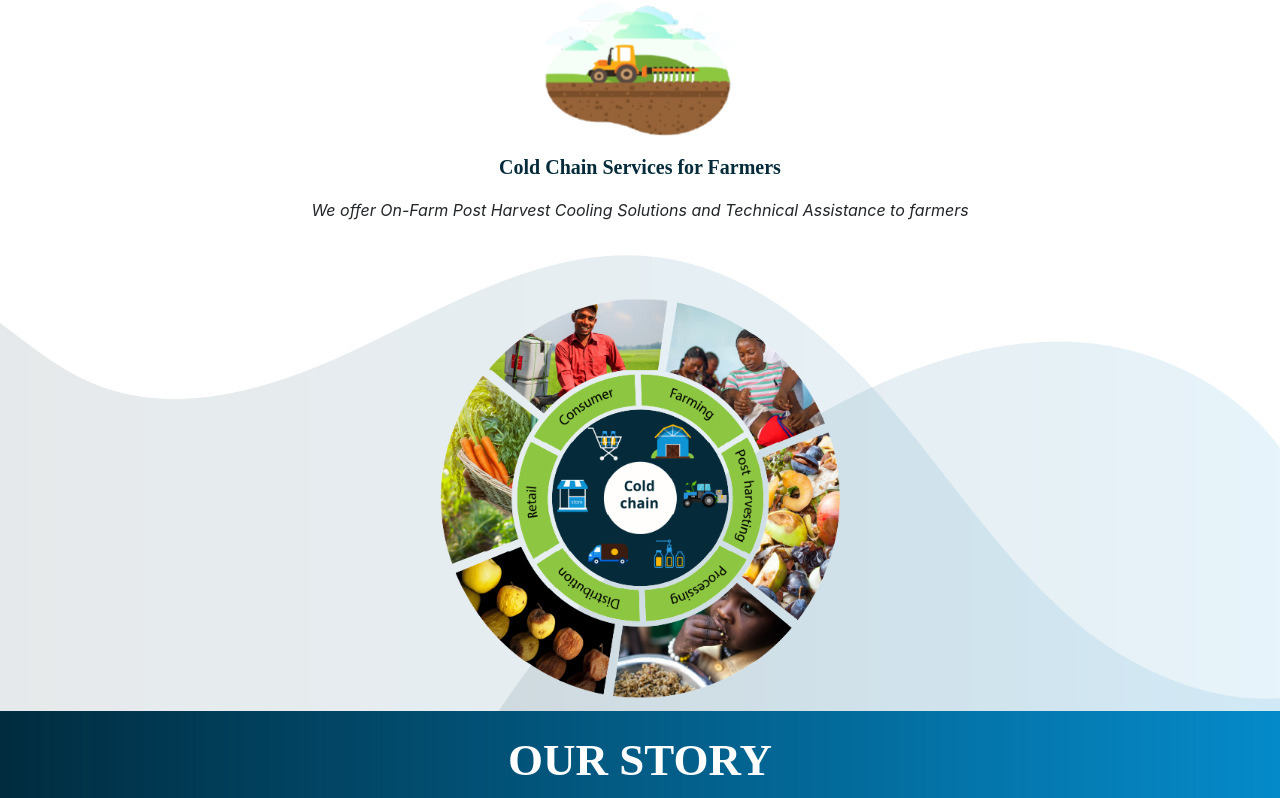
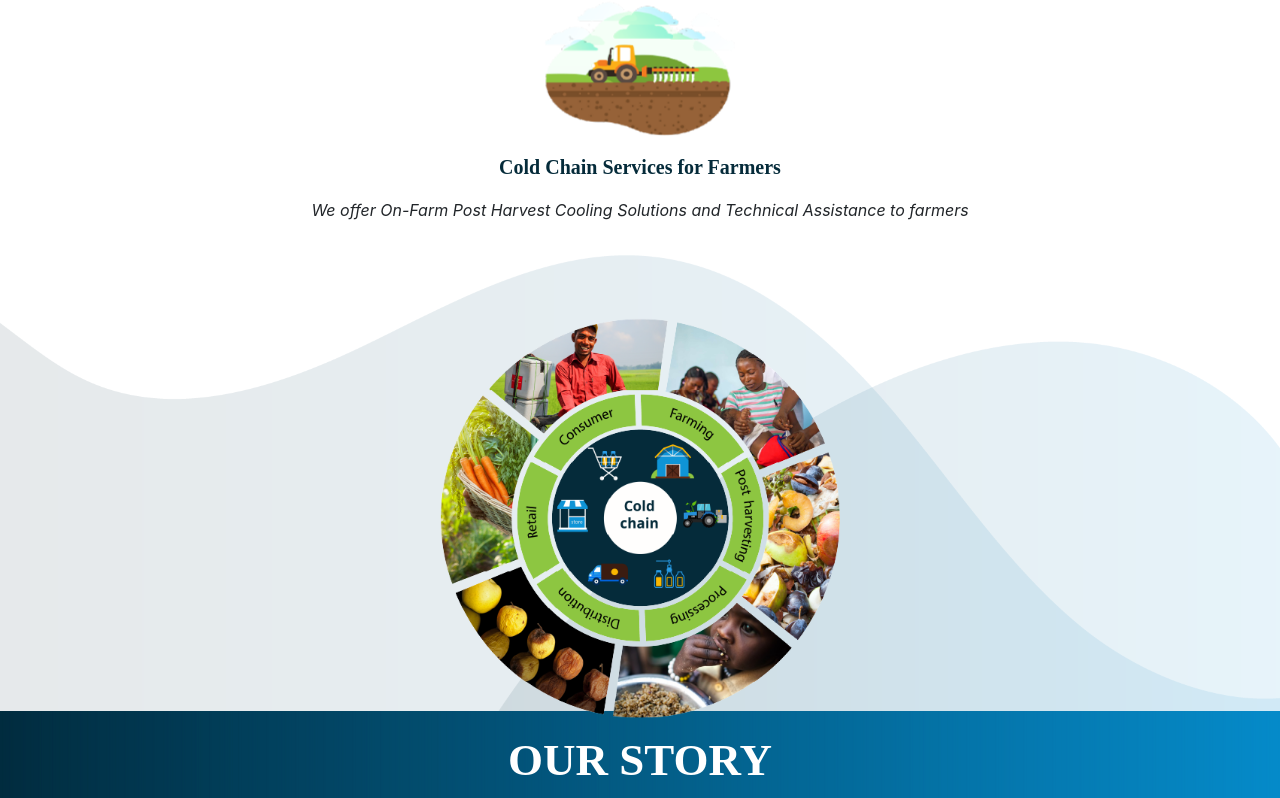
Before and after one commit to Popeyee/ifriaWeb, a React (Create React App) app: page / in a window 1280 px wide. Shown: the part 1232-2030 px from the top of the page. Built offline with nearby package versions, Linux system fonts and the light colour scheme.

Commit message:
change header height

```diff
--- a/src/Offer/offer.css
+++ b/src/Offer/offer.css
@@ -51,7 +51,7 @@
 
 .offerCycle{
 	position: absolute;
-	top: 1530px;
+	top: 1550px;
 	height:400px;
 	width: 400px;
 }
```
